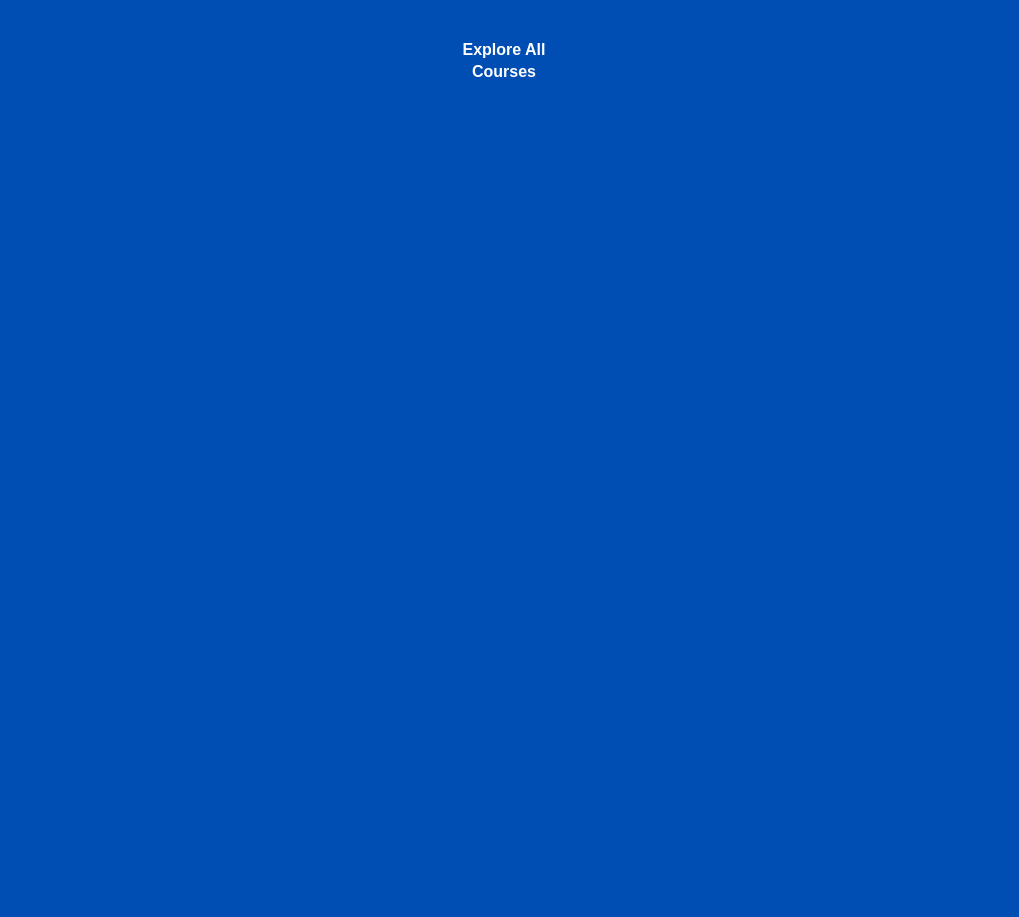
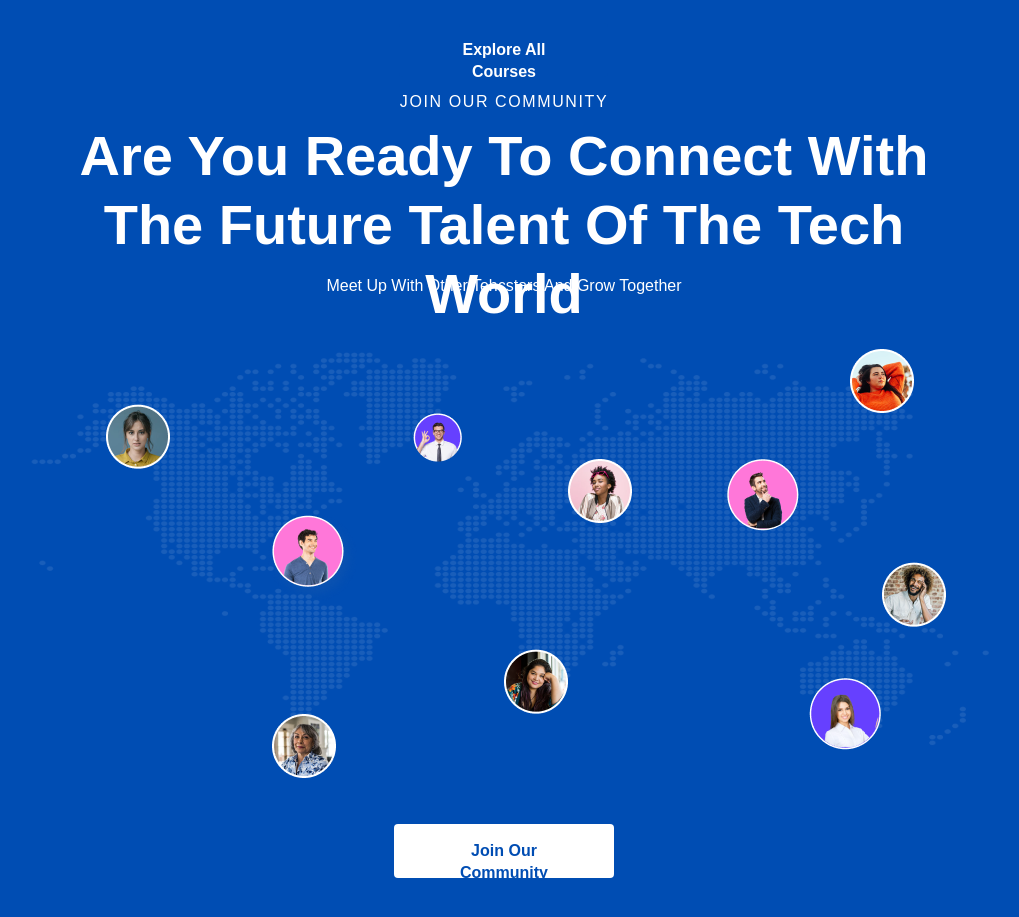
Before and after one commit to willhemz/techTime, a React (Vite) app: page / in a window 1280 px wide. Shown: the part 4560-5477 px from the top of the page, without its empty margins (136-1155 px from the left). Built offline with nearby package versions, Linux system fonts and the light colour scheme; a web font is replaced by a local one.

Commit message:
feat: created the eight part of the main content

```diff
--- a/src/App.tsx
+++ b/src/App.tsx
@@ -1,5 +1,5 @@
 import { ReactElement } from 'react'
-import { Fifth, First, Fourth, Second, Sixth, Third } from './component'
+import { Eight, Fifth, First, Fourth, Second, Sixth, Third } from './component'
 
 const App = (): ReactElement => {
   const content: ReactElement = (
@@ -11,6 +11,7 @@ const App = (): ReactElement => {
         <Fourth />
         <Fifth />
         <Sixth />
+        <Eight />
       </main>
     </div>
   )
--- /dev/null
+++ b/src/component/Eight.tsx
@@ -0,0 +1,47 @@
+import { ReactElement } from 'react'
+import { images, ImageType } from './data'
+
+const Eight = (): ReactElement => {
+  const { techstars }: ImageType = images
+
+  const first: ReactElement = (
+    <section className='flex flex-col items-center gap-2 w-[72%] h-[168px] mb-4'>
+      <p className='font-satoshi font-[500] text-base leading-[22px] tracking-widest uppercase text-white'>
+        join our community
+      </p>
+      <h3 className='font-clash font-bold text-[56px] leading-[69px] text-center capitalize text-white'>
+        Are you ready to connect with the future talent of the tech world
+      </h3>
+    </section>
+  )
+
+  const second: ReactElement = (
+    <p className='mb-8 font-satoshi font-[500] text-base leading-[22px] text-center capitalize text-white'>
+      Meet up with other tehcstars and grow together
+    </p>
+  )
+  const third: ReactElement = (
+    <section className='mb-10'>
+      <img src={techstars} alt='techstars' />
+    </section>
+  )
+
+  const fourth: ReactElement = (
+    <button className='btn btn__white btn__white--large'>
+      join our community
+    </button>
+  )
+
+  const content: ReactElement = (
+    <article className='eight'>
+      {first}
+      {second}
+      {third}
+      {fourth}
+    </article>
+  )
+
+  return content
+}
+
+export default Eight
--- a/src/component/data.tsx
+++ b/src/component/data.tsx
@@ -150,6 +150,11 @@ const menu_book: string = new URL(
 const bgMod: string = new URL('../assets/images/bgMod.png', import.meta.url)
   .href
 
+const techstars: string = new URL(
+  '../assets/images/techstars.png',
+  import.meta.url
+).href
+
 export type ClassImage = { name: string; text: string }
 
 export type ArtType = { name: string; title: string; text: string }
@@ -281,6 +286,7 @@ export type ImageType = {
   grade: string
   menu_book: string
   bgMod: string
+  techstars: string
 }
 
 export const images: ImageType = {
@@ -298,6 +304,7 @@ export const images: ImageType = {
   grade,
   menu_book,
   bgMod,
+  techstars,
   logo: { zoom, stripe, monday, slack, dropbox },
   classes: [
     { name: audio, text: 'Audio Classes' },
--- a/src/component/index.tsx
+++ b/src/component/index.tsx
@@ -4,3 +4,4 @@ export { default as Third } from './Third'
 export { default as Fourth } from './Fourth'
 export { default as Fifth } from './Fifth'
 export { default as Sixth } from './Sixth'
+export { default as Eight } from './Eight'
--- a/src/index.css
+++ b/src/index.css
@@ -172,4 +172,9 @@
   .sixth__content {
     @apply w-[86.1%] h-[1555px] flex flex-col items-center gap-[56px];
   }
+
+  /* Eight */
+  .eight {
+    @apply w-full h-[971px] flex flex-col justify-center items-center;
+  }
 }
```
Also changed, not shown: src/assets/images/techstars.png (added).
